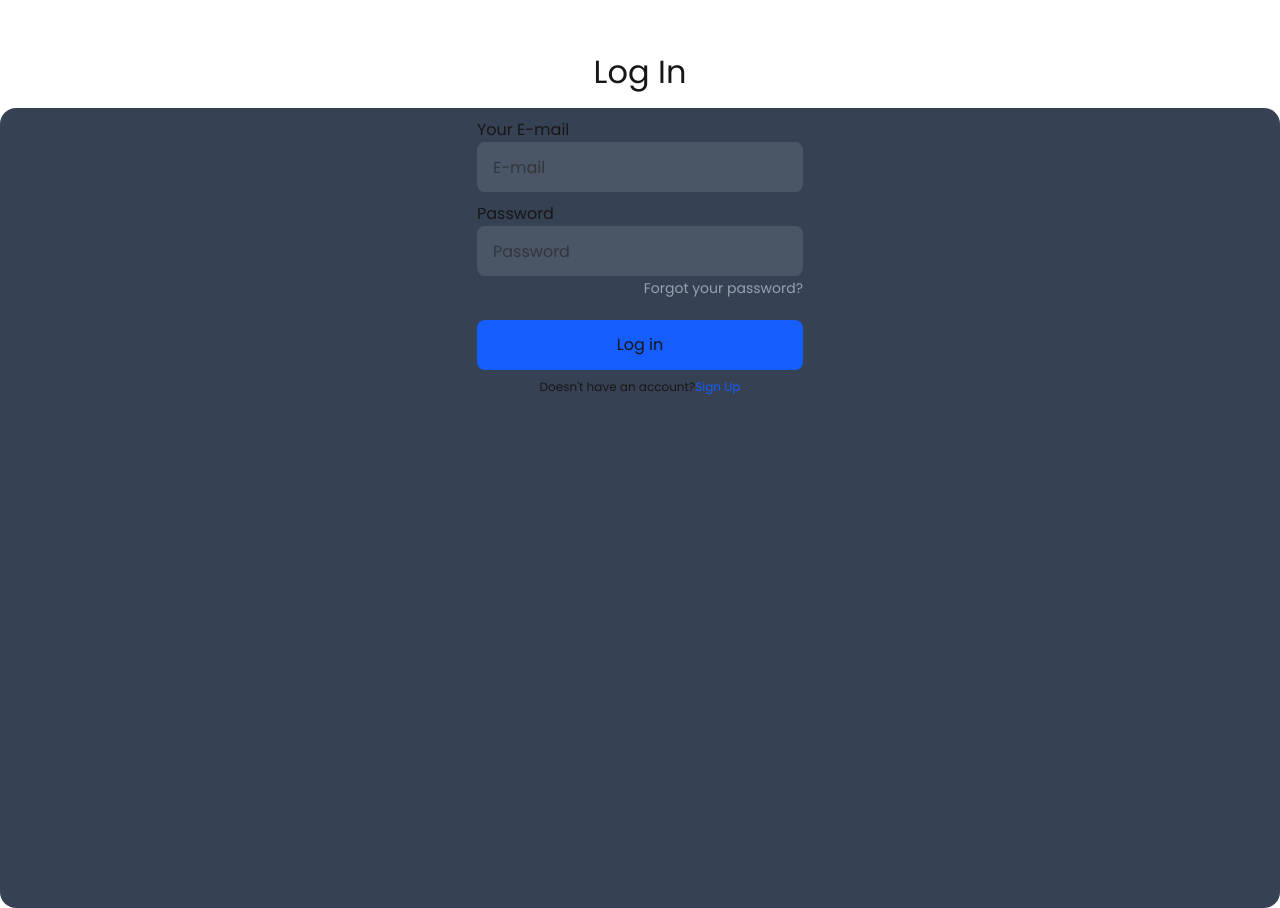
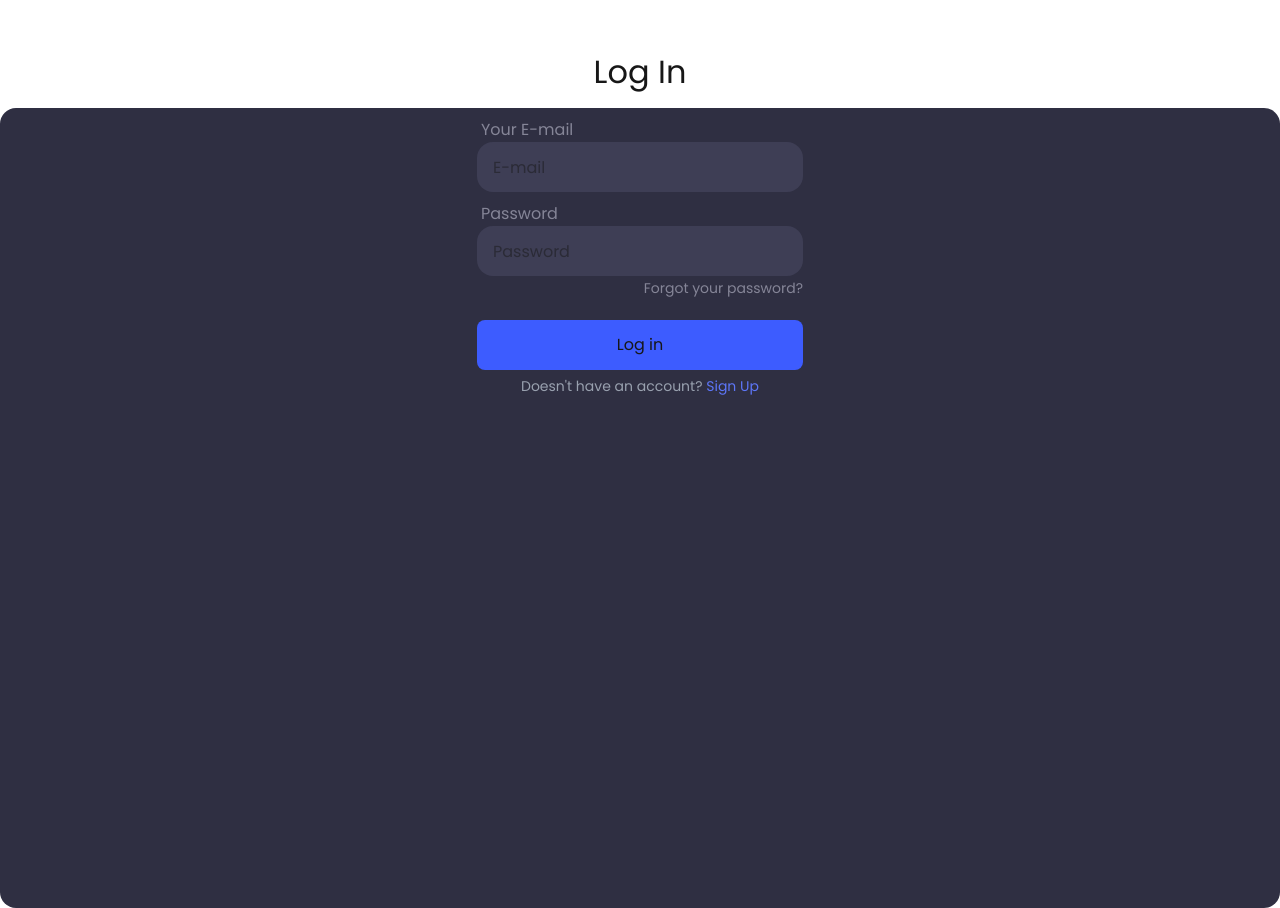
Before and after one commit to DhwtjNepomuceno/course-platform, a Next.js app: page /Login in a window 1280 px wide. Built offline with nearby package versions, Linux system fonts and the light colour scheme.

Commit message:
garoa antes da tempestade

```diff
--- a/src/app/(private)/Home/page.tsx
+++ b/src/app/(private)/Home/page.tsx
@@ -1,5 +1,45 @@
 "use client"
 
-export default function Home() {
-    return <h1>Hello World</h1>
+export default function HomePage() {
+
+  return (
+    <main className="flex h-screen flex-col bg-[#1E1D35]">
+
+      <header className="bg-blue-500 px-8 pt-14 pb-10">
+        <h1 className="text-4xl font-bold text-white">
+
+        </h1>
+
+        <p className="mt-2 text-lg text-blue-100">
+          Let&apos;s start learning
+        </p>
+      </header>
+
+      <section className="flex-1 bg-[#1E1D35]" />
+
+      <footer className="h-20 border-t border-white/10 bg-[#23223E]">
+        <nav className="flex h-full items-center justify-around text-sm text-gray-400">
+          <button className="transition hover:text-white">
+            Home
+          </button>
+
+          <button className="transition hover:text-white">
+            Course
+          </button>
+
+          <button className="transition hover:text-white">
+            Search
+          </button>
+
+          <button className="transition hover:text-white">
+            Message
+          </button>
+
+          <button className="transition hover:text-white">
+            Account
+          </button>
+        </nav>
+      </footer>
+    </main>
+  );
 }
--- a/src/app/ForgotPassword/page.tsx
+++ b/src/app/ForgotPassword/page.tsx
@@ -1,13 +1,13 @@
 "use client"
 
-import { DefaultFields } from "@/utils"
+import { ForgotPasswordForm } from "@/utils"
 import Link from "next/link"
 import { useForm } from "react-hook-form"
 
 export default function ForgotPassword() {
-    const { register, handleSubmit, formState: { errors } } = useForm<DefaultFields>()
+    const { register, handleSubmit, formState: { errors } } = useForm<ForgotPasswordForm>()
 
-    async function handleSubmitFn(data: DefaultFields) {
+    async function handleSubmitFn(data: ForgotPasswordForm) {
         try {
             const response = await fetch("api/Auth/ForgotPassword", {
                 method: "POST",
--- a/src/app/Login/page.tsx
+++ b/src/app/Login/page.tsx
@@ -1,21 +1,21 @@
 "use client";
 import Link from "next/link";
 import { useForm } from "react-hook-form";
-import { LoginFields } from "@/utils";
+import { LoginForm } from "@/utils";
 import { useRouter } from "next/navigation";
 import { login, useAuth } from "@/context/AuthContext";
 import { useEffect } from "react";
 import { ApiResponseData, ApiResponseError } from "@/interfaces/api";
 
 export default function Login() {
-  const { register, handleSubmit, formState: { errors } } = useForm<LoginFields>()
+  const { register, handleSubmit, formState: { errors } } = useForm<LoginForm>()
   const router = useRouter();
   const { token, setToken } = useAuth();
   useEffect(() => {
     if (token) router.replace("/Home")
   }, [router, token])
 
-  async function handleSubmitFn(data: LoginFields) {
+  async function handleSubmitFn(data: LoginForm) {
     try {
       const response = await fetch("/api/Auth/Login", {
         method: "POST",
@@ -43,13 +43,13 @@ export default function Login() {
     <div className="grid place-items-center mt-12">
       <h1 className="text-[32px]">Log In</h1>
 
-      <div className=" min-w-screen min-h-screen bg-gray-700 rounded-2xl mt-3 justify-items-center">
+      <div className=" min-w-screen min-h-screen bg-[#2F2F42] rounded-2xl mt-3 justify-items-center">
         <form onSubmit={handleSubmit(handleSubmitFn)}>
 
           <div className="grid mt-2.5 w-81.5">
-            <label htmlFor="email">Your E-mail</label>
+            <label className="text-[#858597] ml-1" htmlFor="email">Your E-mail</label>
             <input
-              className={`bg-gray-600 w-81.5 h-12.5 rounded-lg pl-4 outline-none transition-all hover:bg-gray-500 hover:placeholder:text-gray-300
+              className={`bg-[#3E3E55] w-81.5 h-12.5 rounded-2xl pl-4 outline-none transition-all hover:bg-[#61617e] hover:placeholder:text-gray-300
                 ${errors.email && "outline outline-red-600"}`}
               id="email"
               type="email"
@@ -62,9 +62,9 @@ export default function Login() {
           </div>
 
           <div className="grid mt-2.5 w-81.5">
-            <label htmlFor="password">Password</label>
+            <label className="text-[#858597] ml-1" htmlFor="password">Password</label>
             <input
-              className={`bg-gray-600 w-81.5 h-12.5 rounded-lg pl-4 outline-none transition-all hover:bg-gray-500 hover:placeholder:text-gray-300
+              className={`bg-[#3E3E55] w-81.5 h-12.5 rounded-2xl pl-4 outline-none transition-all hover:bg-[#61617e] hover:placeholder:text-gray-300
                 ${errors.password && "outline outline-red-600"}`}
               id="password"
               type="password"
@@ -82,19 +82,19 @@ export default function Login() {
           </div>
 
           <div className="w-full text-right">
-            <Link className="text-[14px] text-gray-400 hover:text-gray-300 hover:underline"
+            <Link className="text-[14px] text-[#858597] hover:text-[#aeaec0] hover:underline"
               href='/ForgotPassword'>Forgot your password?</Link>
           </div>
 
           <button
-            className="bg-blue-600 w-81.5 h-12.5 rounded-lg mt-5 mb-1 hover:bg-blue-500"
+            className="bg-[#3D5CFF] w-81.5 h-12.5 rounded-lg mt-5 mb-1 hover:bg-[#5d76f7]"
             type="submit">Log in</button>
 
         </form>
         <div>
 
-          <Link href='/Signup' className="text-[12px] mt-4">Doesn&apos;t have an account?
-            <span className="text-blue-600 hover:underline hover:text-blue-500">Sign Up</span></Link>
+          <Link href='/Signup' className="text-[14px] text-gray-400 mt-4">Doesn&apos;t have an account?
+            <span className="text-[#5d76f7] hover:underline hover:text-[#9aa7e9]"> Sign Up</span></Link>
 
         </div>
 
--- a/src/app/PasswordCode/page.tsx
+++ b/src/app/PasswordCode/page.tsx
@@ -1,13 +1,13 @@
 "use client"
 
-import { DefaultFields } from "@/utils"
+import { ForgotPasswordForm } from "@/utils"
 import Link from "next/link"
 import { useForm } from "react-hook-form"
 
 export default function ForgotPassword() {
-    const { handleSubmit, formState: { errors } } = useForm<DefaultFields>()
+    const { handleSubmit, formState: { errors } } = useForm<ForgotPasswordForm>()
 
-    async function handleSubmitFn(data: DefaultFields) {
+    async function handleSubmitFn(data: ForgotPasswordForm) {
         try {
             const response = await fetch("api/Auth/ForgotPassword", {
                 method: "POST",
@@ -53,7 +53,7 @@ export default function ForgotPassword() {
                 ))}
 
             </div>
-                {errors.code && (
+                {errors.confirmationCode && (
                 <span className="text-red-600 text-[12px] mb-2">
                     * You must enter the correct code.
                 </span>
--- a/src/app/Signup/page.tsx
+++ b/src/app/Signup/page.tsx
@@ -2,7 +2,7 @@
 
 import Link from "next/link";
 import { useForm } from "react-hook-form";
-import { SignupFields } from "../../utils";
+import { SignupForm } from "@/utils";
 import { useRouter } from "next/navigation";
 import { ApiResponseData, ApiResponseError } from "@/interfaces/api";
 import { User } from "@/interfaces/user";
@@ -10,7 +10,7 @@ import { login, useAuth } from "@/context/AuthContext";
 import { useEffect } from "react";
 
 export default function Signup() {
-    const { register, handleSubmit, formState: { errors } } = useForm<SignupFields>();
+    const { register, handleSubmit, formState: { errors } } = useForm<SignupForm>();
     const router = useRouter();
     const { token, setToken } = useAuth();
 
@@ -18,7 +18,7 @@ export default function Signup() {
         if (token) router.replace("/Home")
     }, [router, token])
 
-    async function handleSubmitFn(data: SignupFields) {
+    async function handleSubmitFn(data: SignupForm) {
         try {
             const response = await fetch("/api/Auth/Signup", {
                 method: "POST",
@@ -30,7 +30,7 @@ export default function Signup() {
             const result: ApiResponseData<User> | ApiResponseError = await response.json()
             console.log(result)
 
-            if (!result.successed || !("data" in result)) throw new Error('Eu não sei!!!!');
+            if (!result.successed || !("data" in result)) throw new Error('Unexpected error, try again later.');
 
             login(result.data.token);
             setToken(result.data.token);
--- a/src/app/api/Auth/Login/route.ts
+++ b/src/app/api/Auth/Login/route.ts
@@ -37,9 +37,16 @@ export async function POST(req: NextRequest) {
     expiresIn: "1d",
   });
 
+
+
   const response = NextResponse.json({
   message: "Login bem-sucedido",
   data: token,
+  user: {
+    id: user.id,
+    name: user.name,
+    email: user.email
+  },
   successed: true,
   status: 200
 });
--- a/src/app/api/Auth/Signup/route.ts
+++ b/src/app/api/Auth/Signup/route.ts
@@ -1,12 +1,12 @@
 import { NextRequest, NextResponse } from "next/server";
 import { prisma } from "@/lib/prisma";
-import { BackSignupFields } from "@/utils";
+import { SignupRequest } from "@/utils";
 import { hashPassword } from "@/utils/hash";
 import jwt from 'jsonwebtoken';
 
 export async function POST(req: NextRequest) {
   try {
-    const body: BackSignupFields = await req.json();
+    const body: SignupRequest = await req.json();
     console.log("Body received:", body);
     const hashedPassword = await hashPassword(body.password);
 
--- a/src/styles/globals.css
+++ b/src/styles/globals.css
@@ -13,7 +13,7 @@
 
 @media (prefers-color-scheme: dark) {
   :root {
-    --background: #0a0a0a;
+    --background: #1F1F39;
     --foreground: #ededed;
   }
 }
```
Also changed, not shown: src/utils/index.ts (+8 -5 lines), src/assets/imgs/avatar-svgrepo-com.svg (added), 1 other file (tests, documents, lock files or other folders).
